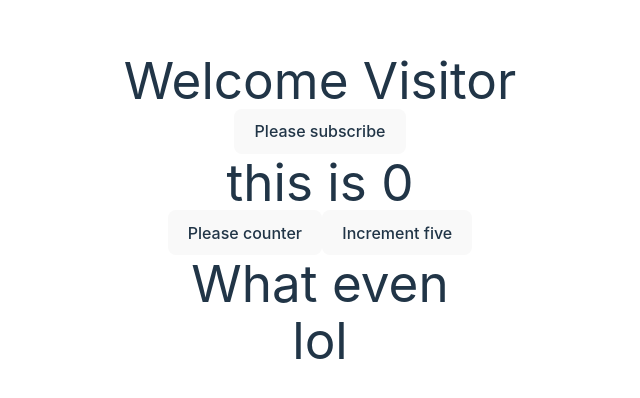
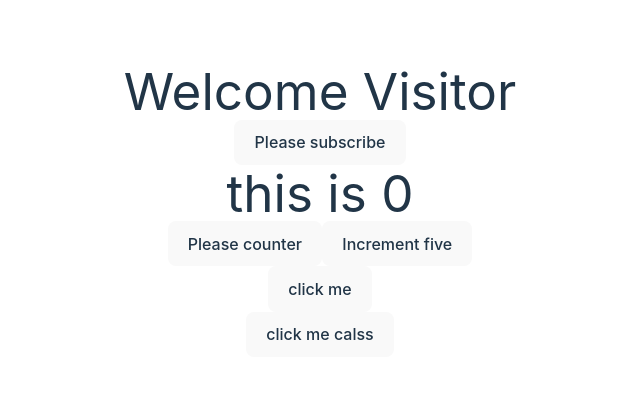
Before and after one commit to Pakman450/learning_react, a React (Vite) app in the folder my-project/: page / in a window 1280 px wide. Shown: the part 190-588 px from the top of the page, without its empty margins (320-960 px from the left). Built offline with nearby package versions, Linux system fonts and the light colour scheme.

Commit message:
feat: learned how to deal with event handling

```diff
--- a/my-project/src/App.jsx
+++ b/my-project/src/App.jsx
@@ -6,6 +6,8 @@ import Greet from './components/Greet'
 import Welcome from './components/Welcome'
 import Hello from './components/Hello'
 import Message from './components/Message'
+import FunctionClick from './components/FunctionClick'
+import ClassFunctionClick from './components/ClassFunctionClick'
 
 function App() {
   const [count, setCount] = useState(0)
@@ -14,8 +16,9 @@ function App() {
     <div className="App">
 
       <Message/>
-{/*
-      <Greet name='Steven'>
+      <FunctionClick/>
+      <ClassFunctionClick/>
+      {/* <Greet name='Steven'>
         <p1> heeee </p1>
       </Greet>
 
@@ -26,7 +29,7 @@ function App() {
       </Greet> */}
 
 
-      <Greet name='even' children='lol'/>
+      {/* <Greet name='even' children='lol'/>   */}
       {/* <Welcome name='bob'/>  */}
       {/* <Hello/> */}
     </div>
--- /dev/null
+++ b/my-project/src/components/ClassFunctionClick.jsx
@@ -0,0 +1,23 @@
+import React,{Component} from 'react'
+
+class ClassFunctionClick extends Component {
+
+
+
+    clickHandler(){
+        console.log('you clicked me')
+    }
+    //props attributes here are immutable
+    //
+    //Class componets must return a render method
+    render(){
+        return(
+            <div>
+                <button onClick={this.clickHandler}>click me calss</button>
+            </div>
+        )
+    }
+
+}
+
+export default ClassFunctionClick
--- /dev/null
+++ b/my-project/src/components/FunctionClick.jsx
@@ -0,0 +1,20 @@
+import React from 'react'
+
+function FunctionClick(){
+
+    function clickHandler(){
+        console.log('you clicled me')
+
+    }
+    return(
+        <div>
+            <button onClick={clickHandler}>
+                click me
+            </button>
+
+        </div>
+    )
+
+}
+
+export default FunctionClick
```
